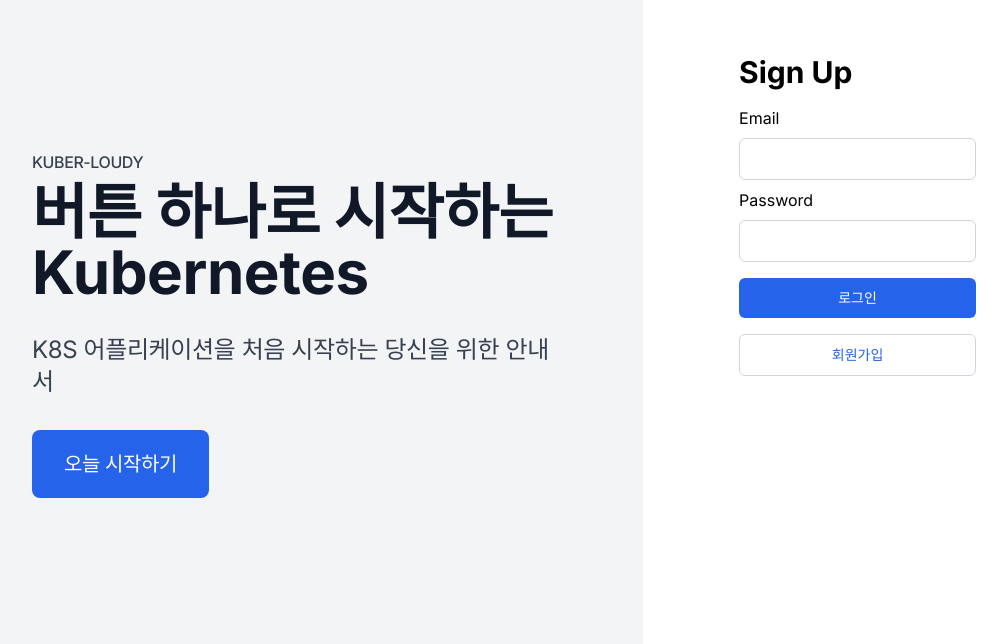
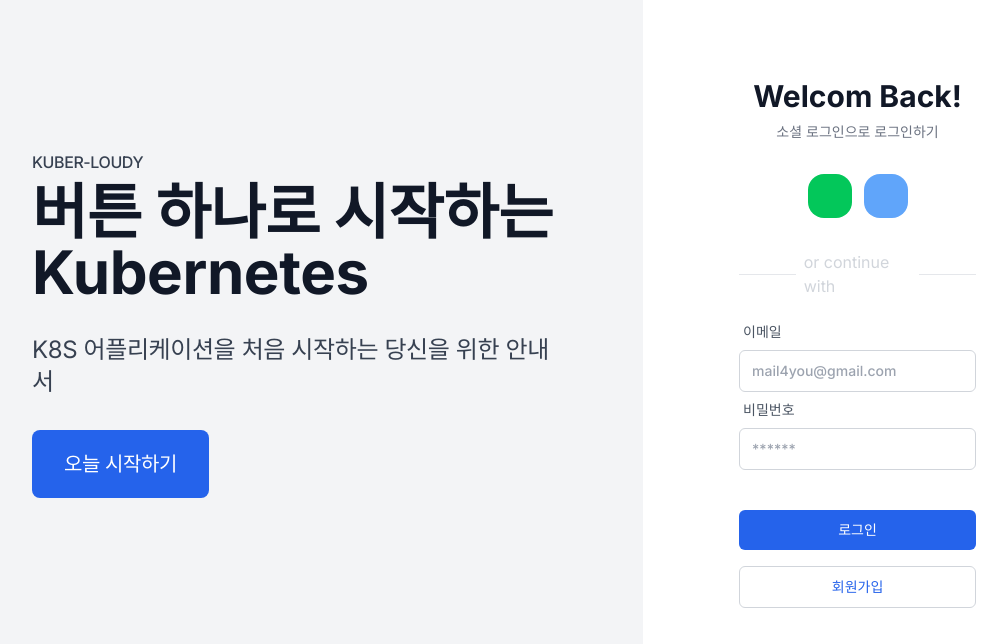
Before and after one commit to KUBER-LOUDY/kuber-loudy-front, a Next.js app: page / in a window 1280 px wide. Shown: the part 122-766 px from the top of the page, without its empty margins (88-1095 px from the left). Built offline with nearby package versions, Linux system fonts and the light colour scheme.

Commit message:
🎨 styles: 로그인 페이지 퍼블리싱

```diff
--- a/app/globals.css
+++ b/app/globals.css
@@ -13,3 +13,5 @@
 .active-nav-link { background: #1947ee; }
 .nav-item:hover { background: #1947ee; }
 .account-link:hover { background: #3d68ff; }
+
+.navericon{background: #03C75A;}
--- a/app/page.tsx
+++ b/app/page.tsx
@@ -1,7 +1,6 @@
 import "@/app/globals.css";
 import { Button, HighlightedButton } from "@/components/common/button";
-import { LoginInput } from "@/components/common/input";
-
+import { EmailInput, PasswordInput } from "@/components/common/input";
 
 /**
  * 랜딩 페이지 컴포넌트
@@ -55,14 +54,54 @@ const LogInForm = () => {
         className="flex flex-col items-start justify-start w-full
         p-10 lg:p-16 xl:p-24"
       >
-        <h3 className="w-full text-3xl font-bold mb-4">Sign Up</h3>
-        <p className="text-left">Email</p>
-        <LoginInput/>
-        <p>Password</p>
-        <LoginInput/>
+        <div className="max-w-md w-full space-y-8">
+          <div className="text-center">
+            <h2 className="mt-6 text-3xl font-bold text-gray-900">
+              Welcom Back!
+            </h2>
+            <p className="mt-2 text-sm text-gray-500">
+              소셜 로그인으로 로그인하기
+            </p>
+          </div>
 
-        <HighlightedButton text="로그인"/>
-        <Button text="회원가입"/>
+          <div className="flex flex-row justify-center items-center space-x-3">
+            <a
+              href=""
+              target="_blank"
+              className="w-11 h-11 items-center justify-center inline-flex rounded-2xl font-bold text-lg
+              navericon hover:shadow-lg cursor-pointer transition ease-in duration-300"
+            />
+            {/* <img
+              className="w-4 h-4"
+              src=""
+            /> */}
+
+            <a
+              href=""
+              target="_blank"
+              className="w-11 h-11 items-center justify-center inline-flex rounded-2xl font-bold text-lg  text-white bg-blue-400 hover:shadow-lg cursor-pointer transition ease-in duration-300"
+            />
+            {/* <img
+              className="w-4 h-4"
+              src=""
+            /> */}
+          </div>
+
+          <div className="flex items-center justify-center space-x-2">
+            <span className="h-px w-16 bg-gray-200"></span>
+            <span className="text-gray-300 font-normal">or continue with</span>
+            <span className="h-px w-16 bg-gray-200"></span>
+          </div>
+        </div>
+
+        <p className="mt-6 text-left px-1 text-sm text-gray-600">이메일</p>
+        <EmailInput />
+        <p className="px-1 text-sm text-gray-600">비밀번호</p>
+        <PasswordInput />
+
+        <div className="mt-6"></div>
+        <HighlightedButton text="로그인" />
+        <Button text="회원가입" />
       </div>
     </div>
   );
--- a/components/common/input.tsx
+++ b/components/common/input.tsx
@@ -1,12 +1,29 @@
-const LoginInput = () => {
+const EmailInput = () => {
   return (
     <input
       className="
       text-left w-full px-3 py-3 my-2 text-sm font-medium leading-4 rounded-md border border-gray-300
     bg-white
     focus:outline-none md:focus:ring-2 focus:ring-0 focus:ring-offset-2"
+      placeholder="mail4you@gmail.com"
+      type="email"
+      name="email"
     ></input>
   );
 };
 
-export {LoginInput};
+const PasswordInput = () => {
+  return (
+    <input
+      className="
+      text-left w-full px-3 py-3 my-2 text-sm font-medium leading-4 rounded-md border border-gray-300
+    bg-white
+    focus:outline-none md:focus:ring-2 focus:ring-0 focus:ring-offset-2"
+      placeholder="******"
+      type="password"
+      name="email"
+    ></input>
+  );
+};
+
+export { EmailInput, PasswordInput };
```
